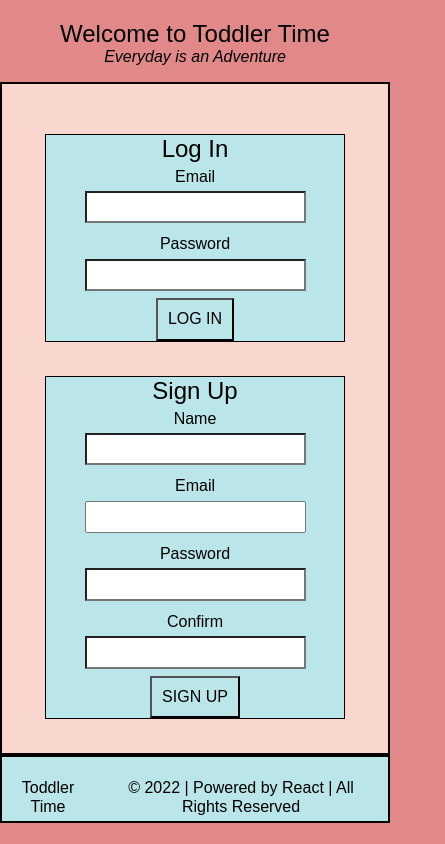
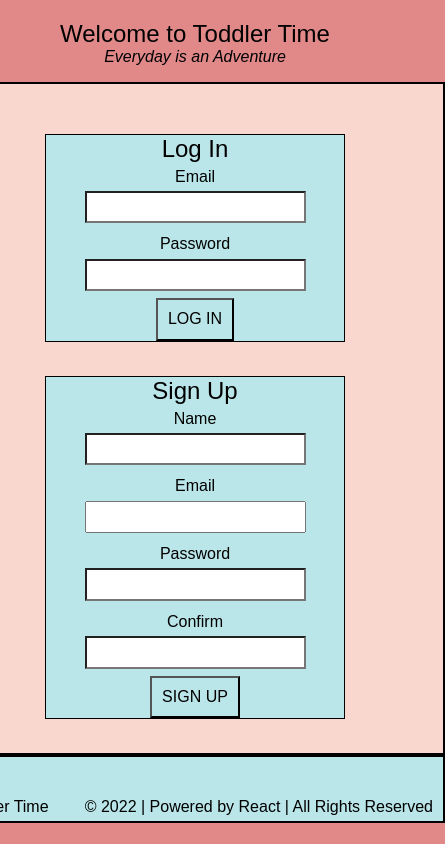
Before and after one commit to smkelly1691/toddlertime, a React (Create React App) app: page /activityPlans in a window 390 px wide. Shown: the whole page, 445 px wide, since content can reach past the window. Built offline with nearby package versions, Linux system fonts and the light colour scheme.

Commit message:
adjusts styling for smaller screens

```diff
--- a/src/pages/App/App.css
+++ b/src/pages/App/App.css
@@ -18,10 +18,10 @@
   }
 }
 
-@media only screen and (max-width: 390px){
+@media only screen and (max-width: 800px){
 
-  main {
-    max-width: 390px;
+  .App main {
+    max-width: 600px;
     }
 
   .email {
@@ -29,6 +29,18 @@
   }
 
   }
+
+  @media only screen and (max-width: 600px){
+
+    .App main {
+      max-width: 500px;
+      }
+
+    .email {
+      display: none;
+    }
+
+    }
 
 @keyframes App-logo-spin {
   from {
```
